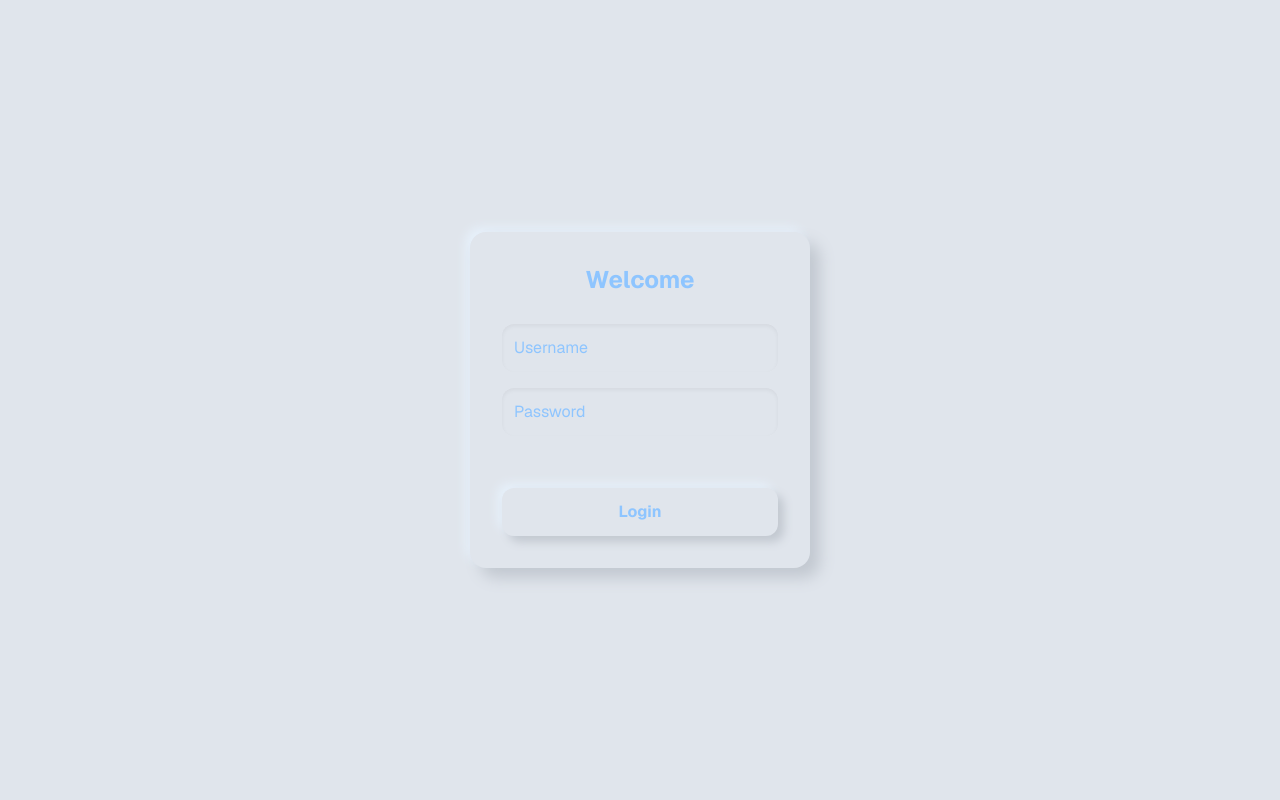
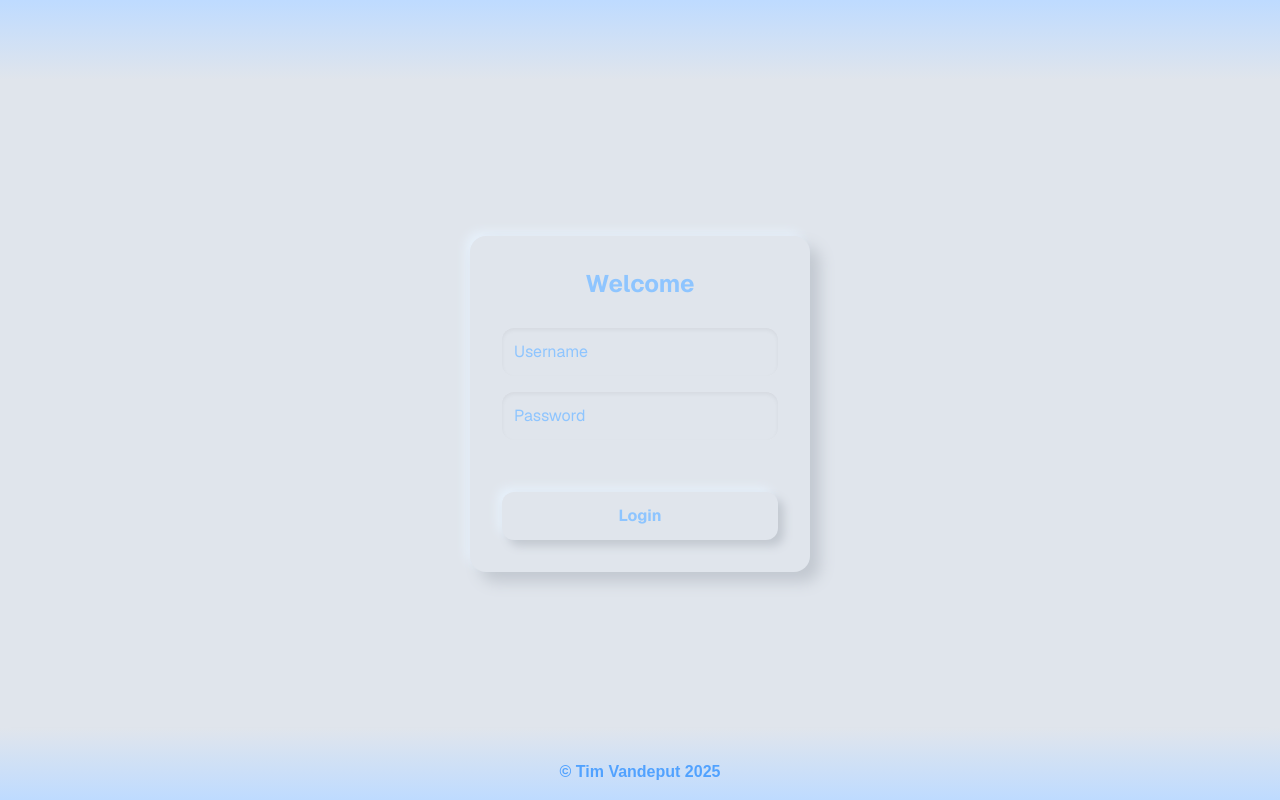
Before and after one commit to TimVandeput/Portfolio_Stock_Simulator, a Next.js app in the folder demo_frontend/: page /login in a window 1280 px wide. Built offline with nearby package versions, Linux system fonts and the light colour scheme.

Commit message:
Refactor Login and Header components for improved functionality and styling

```diff
--- a/demo_frontend/src/app/login/page.tsx
+++ b/demo_frontend/src/app/login/page.tsx
@@ -1,11 +1,19 @@
 "use client";
 
-import { useState } from "react";
+import { useEffect, useState } from "react";
 
 export default function LoginPage() {
   const [username, setUsername] = useState("");
   const [password, setPassword] = useState("");
   const [error, setError] = useState("");
+
+  useEffect(() => {
+    const prev = document.body.style.overflow;
+    document.body.style.overflow = "hidden";
+    return () => {
+      document.body.style.overflow = prev;
+    };
+  }, []);
 
   const handleSubmit = (e: React.FormEvent) => {
     e.preventDefault();
@@ -18,7 +26,7 @@ export default function LoginPage() {
   };
 
   return (
-    <div className="fixed inset-0 z-[60] flex items-center justify-center bg-[#e0e5ec] font-sans">
+    <div className="flex-1 w-full flex items-center justify-center bg-[#e0e5ec] font-sans px-6 py-6">
       <div className="bg-[#e0e5ec] p-8 rounded-2xl shadow-[10px_10px_15px_#c2c8d0,-5px_-5px_10px_#e6f0fa] w-[340px]">
         <h1 className="text-2xl font-bold text-center mb-5 text-blue-300">
           Welcome
--- a/demo_frontend/src/components/Header.tsx
+++ b/demo_frontend/src/components/Header.tsx
@@ -1,51 +1,50 @@
 "use client";
 
 import { useEffect, useRef, useState } from "react";
+import { usePathname } from "next/navigation";
 import Link from "next/link";
 
 const navItems = [
-  { name: "GAME", href: "/game" },
+  { name: "Game", href: "/game" },
   { name: "A.I.", href: "/ai" },
-  { name: "ABOUT", href: "/about" },
+  { name: "About", href: "/about" },
 ];
 
 export default function Header() {
   const [open, setOpen] = useState(false);
-  const [maxBtnWidth, setMaxBtnWidth] = useState<number | null>(null);
-  const desktopNavRef = useRef<HTMLDivElement | null>(null);
+  const pathname = usePathname();
+  const hideNav = pathname === "/login";
+  const headerRef = useRef<HTMLElement | null>(null);
 
   useEffect(() => {
-    const calc = () => {
-      const nav = desktopNavRef.current;
-      if (!nav) return;
+    const applyHeights = () => {
+      const isDesktop = window.matchMedia("(min-width: 768px)").matches;
+      const header = headerRef.current;
+      if (!header) return;
 
-      const isDesktop = window.matchMedia("(min-width: 768px)").matches;
-      if (!isDesktop) {
-        setMaxBtnWidth(null);
+      if (isDesktop) {
+        header.style.height = "";
         return;
       }
 
-      const btns = nav.querySelectorAll<HTMLButtonElement>("button[data-eq]");
-      let max = 0;
-      btns.forEach((b) => {
-        const prevWidth = b.style.width;
-        b.style.width = "";
-        const w = b.getBoundingClientRect().width;
-        if (w > max) max = w;
-        b.style.width = prevWidth;
-      });
-      setMaxBtnWidth(Math.ceil(max));
+      const footer = document.querySelector("footer") as HTMLElement | null;
+      const footerH = footer?.offsetHeight ?? 64;
+      header.style.height = `${footerH}px`;
     };
 
-    calc();
-    window.addEventListener("resize", calc);
-    return () => window.removeEventListener("resize", calc);
-  }, [navItems.length]);
+    applyHeights();
+    window.addEventListener("resize", applyHeights);
+    return () => window.removeEventListener("resize", applyHeights);
+  }, []);
 
   return (
-    <header className="sticky top-0 bg-gradient-to-b from-blue-200 to-[#e0e5ec] z-50 w-full py-4 px-0">
-      <div className="relative w-full">
+    <header
+      ref={headerRef}
+      className="sticky top-0 bg-gradient-to-b from-blue-200 to-[#e0e5ec] z-50 w-full md:py-4 py-0"
+    >
+      <div className="relative w-full h-full">
         {/* Hamburger (mobile only) */}
+        {!hideNav && (
           <button
             aria-label="Open menu"
             onClick={() => setOpen(true)}
@@ -66,26 +65,22 @@ export default function Header() {
               />
             </svg>
           </button>
+        )}
 
         {/* Desktop nav */}
         <nav
-          ref={desktopNavRef}
-          className="hidden md:flex justify-center gap-6"
+          className={`hidden md:flex justify-center gap-6 ${
+            hideNav ? "opacity-0 pointer-events-none" : ""
+          }`}
         >
           {navItems.map((item) => (
             <Link href={item.href} key={item.name} className="no-underline">
               <button
-                data-eq
-                style={maxBtnWidth ? { width: `${maxBtnWidth}px` } : undefined}
                 className="
-                  p-3
-                  rounded-xl
-                  font-bold
-                  bg-[#e0e5ec]
-                  text-blue-300
-                  shadow-[6px_6px_10px_#c2c8d0,-5px_-5px_10px_#f5f8fa]
-                  transition
-                  hover:bg-blue-100
+                  p-3 rounded-xl font-bold
+                  bg-[#e0e5ec] text-blue-300
+                  shadow-[6px_6px_10px_#c2c8d0,-5px_-5px_10px_#e6f0fa]
+                  transition hover:bg-blue-100
                 "
               >
                 {item.name}
@@ -96,7 +91,7 @@ export default function Header() {
       </div>
 
       {/* Mobile drawer */}
-      {open && (
+      {!hideNav && open && (
         <div className="fixed inset-0 z-[60]">
           <div
             className="absolute inset-0 bg-black/50"
@@ -136,8 +131,9 @@ export default function Header() {
                 >
                   <span
                     className="
-                      block p-3 rounded-xl font-bold bg-[#e0e5ec]
-                      text-blue-300 shadow-[6px_6px_10px_#c2c8d0,-5px_-5px_10px_#ffffff]
+                      block p-3 rounded-xl font-bold
+                      bg-[#e0e5ec] text-blue-300
+                      shadow-[6px_6px_10px_#c2c8d0,-5px_-5px_10px_#e6f0fa]
                       transition hover:bg-blue-100
                     "
                   >
```
Lines whose indentation alone changed are shown as unchanged.
